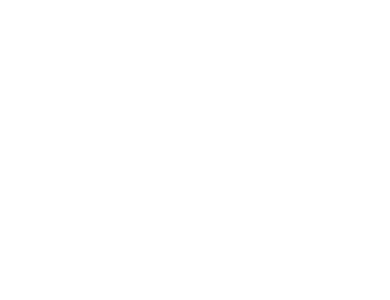
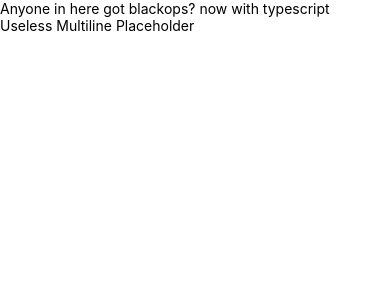
Before and after one commit to b3nsb3ns/notpad, a React Native app in the folder Notpad/: screen / in a window 390 px wide. Shown: the top 300 px of the page. Built offline with nearby package versions, Linux system fonts and the light colour scheme.

Commit message:
5
Aligned components to left side.

```diff
--- a/Notpad/App.tsx
+++ b/Notpad/App.tsx
@@ -30,14 +30,14 @@
             borderBottomWidth: 0,
           }}>
         <TextInput
-            editable
-            multiline
-            numberOfLines={100}
+            editable={true}
+            multiline={true}
+            numberOfLines={30}
             maxLength={2000}
             onChangeText={text => onChangeText(text)}
             placeholder={'Useless Multiline Placeholder'}
             value={value}
-            style={{padding: 10}}
+            style={{}}
         />
       </View>
   );
@@ -53,7 +53,6 @@
   container: {
     flex: 1,
     backgroundColor: '#fff',
-    alignItems: 'center',
-    justifyContent: 'center',
+    alignItems: 'stretch',
   },
 });
--- a/Notpad/package.json
+++ b/Notpad/package.json
@@ -15,7 +15,8 @@
     "react-native": "0.71.8"
   },
   "devDependencies": {
-    "@babel/core": "^7.20.0"
+    "@babel/core": "^7.20.0",
+    "@types/react-native": "^0.72.2"
   },
   "private": true
 }
```
Also changed, not shown: 1 other file (tests, documents, lock files or other folders).
